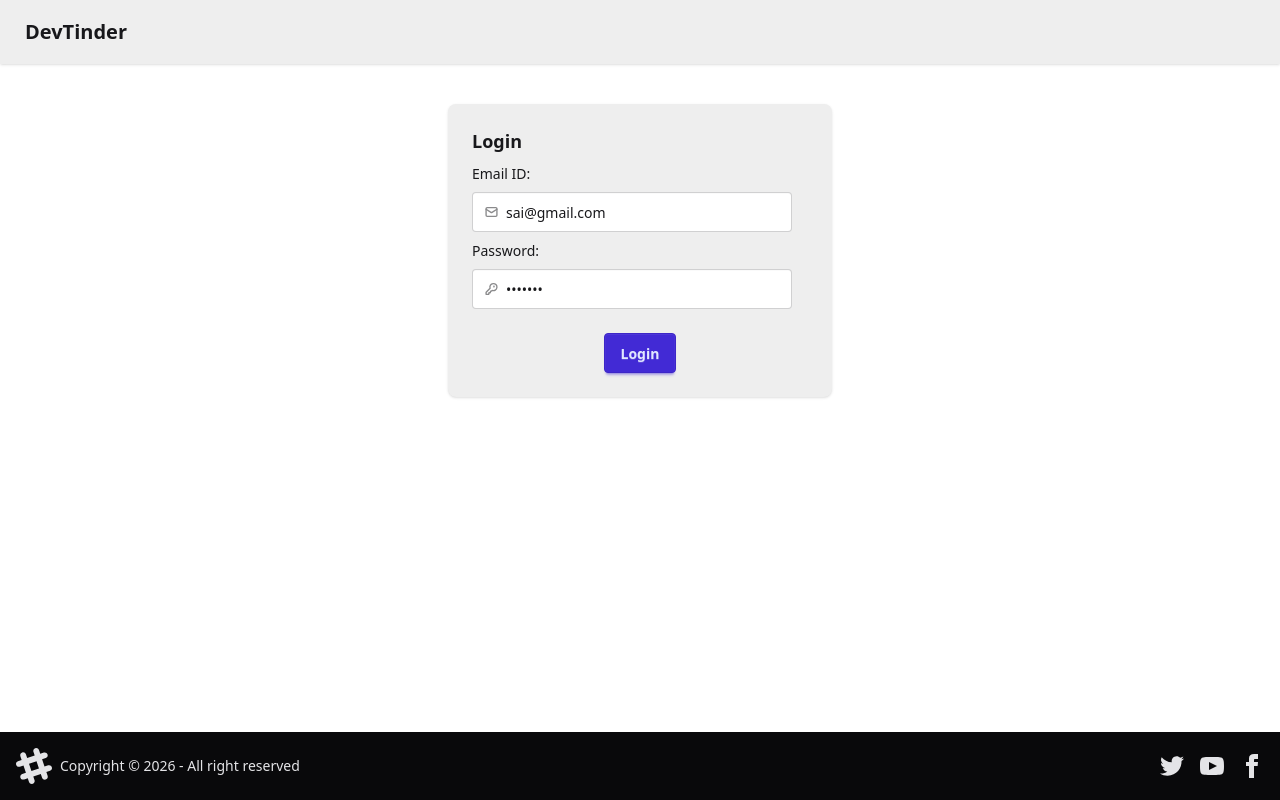
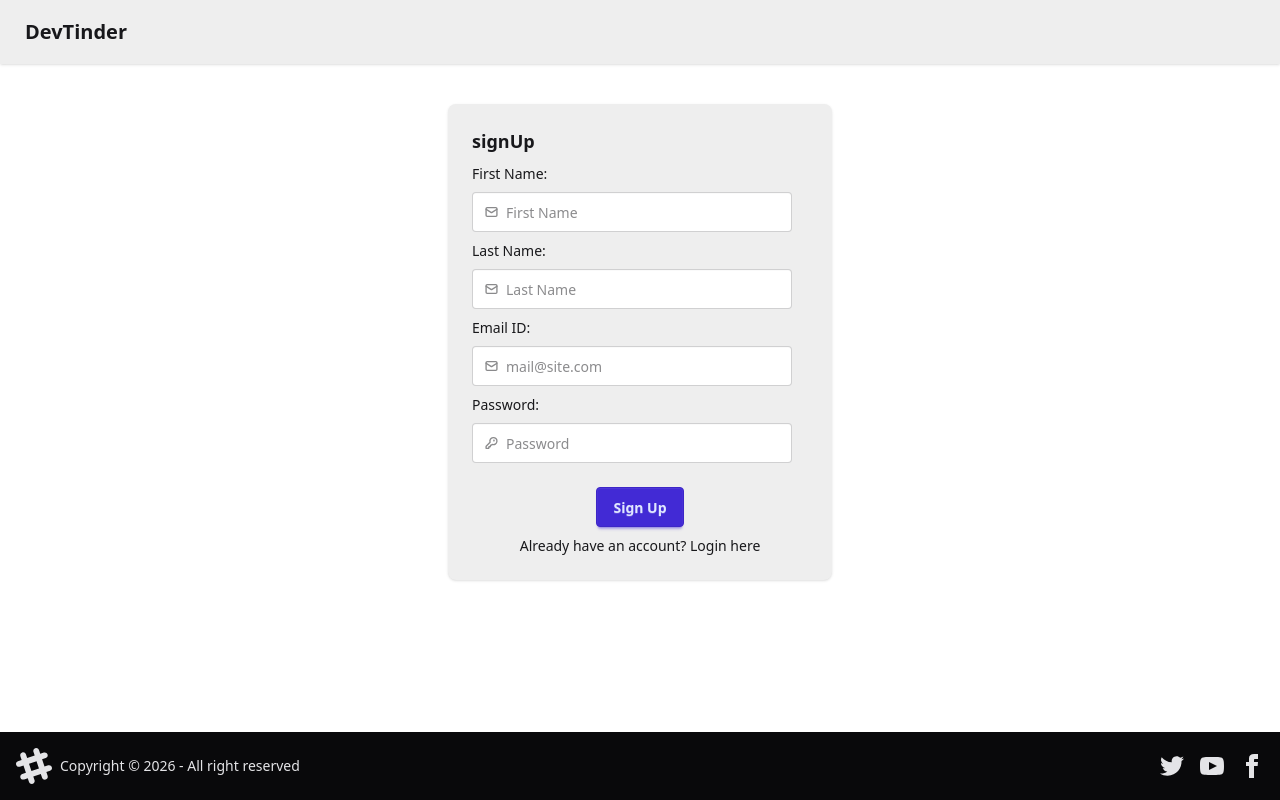
Before and after one commit to saiseepana25-cpu/devTinder-web, a React (Vite) app: page /login in a window 1280 px wide. Built offline with nearby package versions, Linux system fonts and the light colour scheme; no server answers.

Commit message:
signup from

```diff
--- a/src/componenets/Login.jsx
+++ b/src/componenets/Login.jsx
@@ -6,8 +6,11 @@ import { useNavigate } from "react-router-dom";
 import { BASE_URL } from "../utils/constants";
 
 const Login = () => {
-  const [email, setEmail] = useState("sai@gmail.com");
-  const [password, setPassword] = useState("sai@123");
+  const [email, setEmail] = useState("");
+  const [password, setPassword] = useState("");
+  const [firstName, setFirstName] = useState("");
+  const [lastName, setLastName] = useState("");
+  const [isLoggedIn, setIsLoggedIn] = useState(false);
   const [error, setError] = useState("");
   const dispatch = useDispatch();
   const navigate = useNavigate();
@@ -24,12 +27,81 @@ const Login = () => {
       setError(err?.response?.data || "Login failed");
     }
   };
+  const handleSignUp = async () => {
+    try {
+      const res = await axios.post(
+        BASE_URL + "/signup",
+        { firstName, lastName, email, password },
+        { withCredentials: true },
+      );
+      dispatch(addUser(res.data));
+      return navigate("/profile");
+    } catch (err) {
+      console.error(err);
+    }
+  };
   return (
     <div className="flex justify-center my-10">
       <div className="card bg-base-300 w-96 shadow-sm">
         <div className="card-body">
-          <h2 className="card-title">Login</h2>
+          <h2 className="card-title">{isLoggedIn ? "Login" : "signUp"}</h2>
           <div>
+            {!isLoggedIn && (
+              <>
+                <span>First Name:</span>
+                <label className="input validator my-2">
+                  <svg
+                    className="h-[1em] opacity-50"
+                    xmlns="http://www.w3.org/2000/svg"
+                    viewBox="0 0 24 24"
+                  >
+                    <g
+                      strokeLinejoin="round"
+                      strokeLinecap="round"
+                      strokeWidth="2.5"
+                      fill="none"
+                      stroke="currentColor"
+                    >
+                      <rect width="20" height="16" x="2" y="4" rx="2"></rect>
+                      <path d="m22 7-8.97 5.7a1.94 1.94 0 0 1-2.06 0L2 7"></path>
+                    </g>
+                  </svg>
+                  <input
+                    type="email"
+                    value={firstName}
+                    onChange={(e) => setFirstName(e.target.value)}
+                    placeholder="First Name"
+                    required
+                  />
+                </label>
+                <span>Last Name:</span>
+                <label className="input validator my-2">
+                  <svg
+                    className="h-[1em] opacity-50"
+                    xmlns="http://www.w3.org/2000/svg"
+                    viewBox="0 0 24 24"
+                  >
+                    <g
+                      strokeLinejoin="round"
+                      strokeLinecap="round"
+                      strokeWidth="2.5"
+                      fill="none"
+                      stroke="currentColor"
+                    >
+                      <rect width="20" height="16" x="2" y="4" rx="2"></rect>
+                      <path d="m22 7-8.97 5.7a1.94 1.94 0 0 1-2.06 0L2 7"></path>
+                    </g>
+                  </svg>
+                  <input
+                    type="lastName"
+                    value={lastName}
+                    onChange={(e) => setLastName(e.target.value)}
+                    placeholder="Last Name"
+                    required
+                  />
+                </label>
+              </>
+            )}
             <span>Email ID:</span>
             <label className="input validator my-2">
               <svg
@@ -100,9 +172,19 @@ const Login = () => {
           </div>
           <p className="text-red-500">{error}</p>
           <div className="card-actions justify-center">
-            <button className="btn btn-primary" onClick={handleLogin}>
-              Login
+            <button
+              className="btn btn-primary"
+              onClick={isLoggedIn ? handleLogin : handleSignUp}
+            >
+              {isLoggedIn ? "Login" : "Sign Up"}
             </button>
+          </div>
+          <div className="m-auto cursor-pointer">
+            <p onClick={() => setIsLoggedIn((value) => !value)}>
+              {isLoggedIn
+                ? "Don't have an account? Sign Up"
+                : "Already have an account? Login here"}
+            </p>
           </div>
         </div>
       </div>
```
